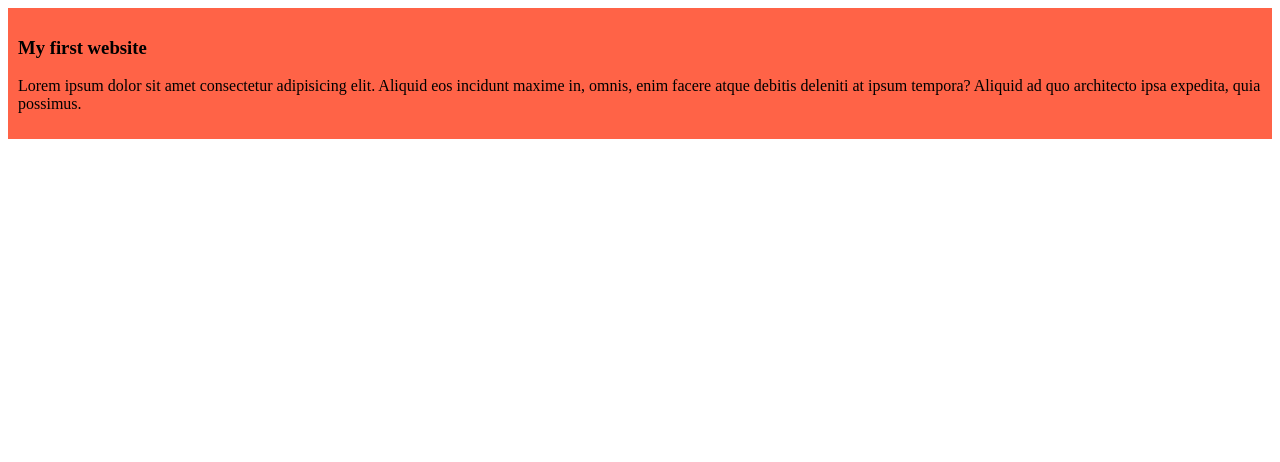
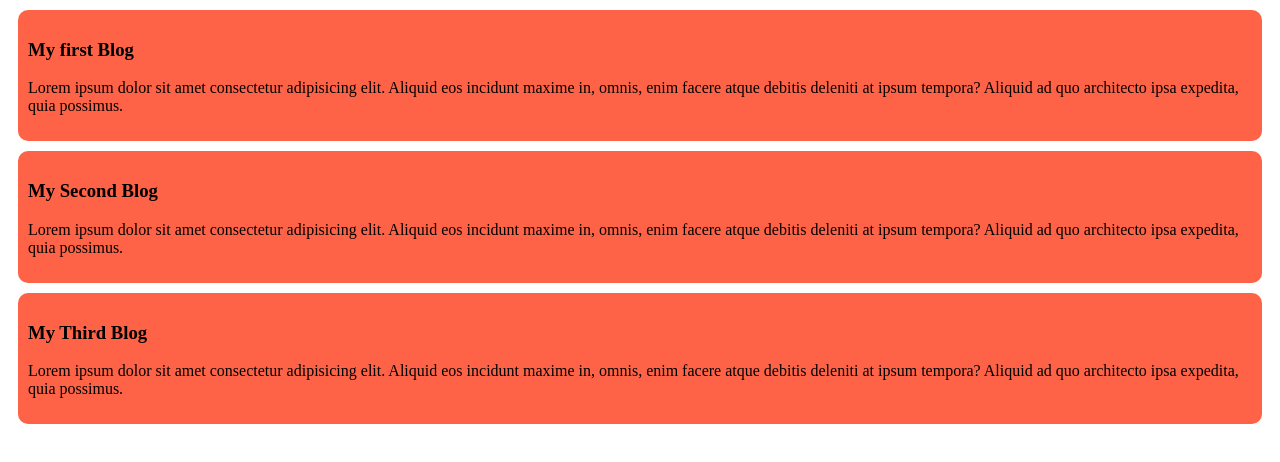
Before and after one commit to AiZeN0007/my-simple-website, a plain HTML site: page index.html in a window 1280 px wide. Drawn offline with Linux system fonts and the light colour scheme.

Commit message:
added the second and third blog

```diff
--- a/index.html
+++ b/index.html
@@ -8,7 +8,15 @@
 </head>
 <body>
     <div>
-        <h3>My first website</h3>
+        <h3>My first Blog</h3>
+        <p>Lorem ipsum dolor sit amet consectetur adipisicing elit. Aliquid eos incidunt maxime in, omnis, enim facere atque debitis deleniti at ipsum tempora? Aliquid ad quo architecto ipsa expedita, quia possimus.</p>
+    </div>
+    <div>
+        <h3>My Second Blog</h3>
+        <p>Lorem ipsum dolor sit amet consectetur adipisicing elit. Aliquid eos incidunt maxime in, omnis, enim facere atque debitis deleniti at ipsum tempora? Aliquid ad quo architecto ipsa expedita, quia possimus.</p>
+    </div>
+    <div>
+        <h3>My Third Blog</h3>
         <p>Lorem ipsum dolor sit amet consectetur adipisicing elit. Aliquid eos incidunt maxime in, omnis, enim facere atque debitis deleniti at ipsum tempora? Aliquid ad quo architecto ipsa expedita, quia possimus.</p>
     </div>
 </body>
--- a/styles/blog.css
+++ b/styles/blog.css
@@ -1,4 +1,7 @@
 div{
     background-color: tomato;
     padding: 10px;
+    border: 10px;
+    border-radius: 10px;
+    margin: 10px;
 }
```
